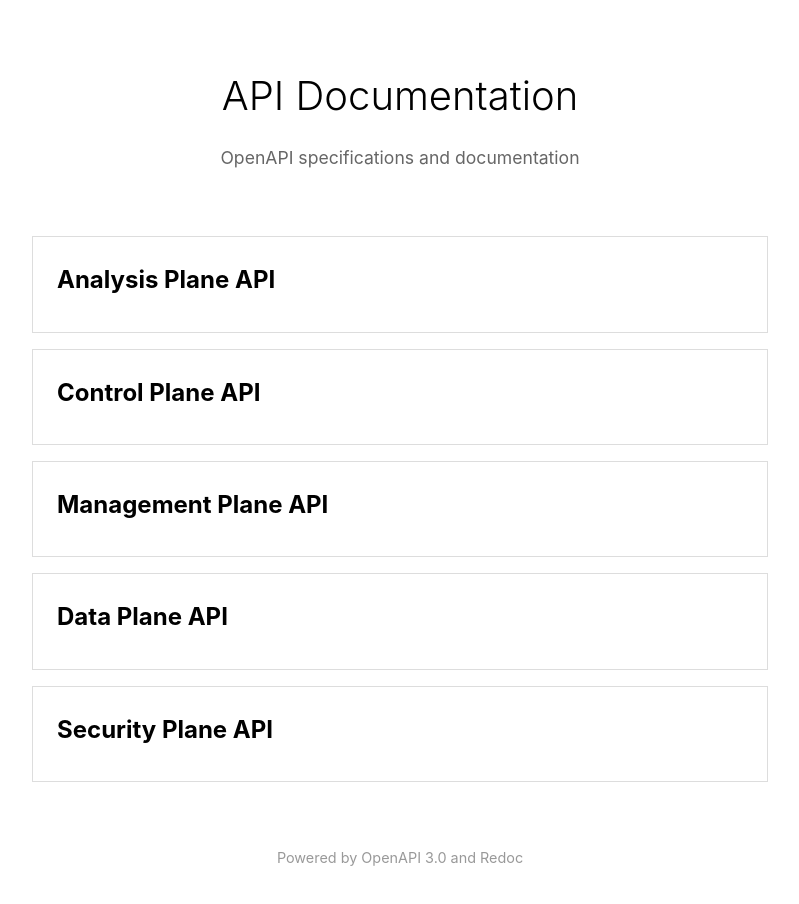
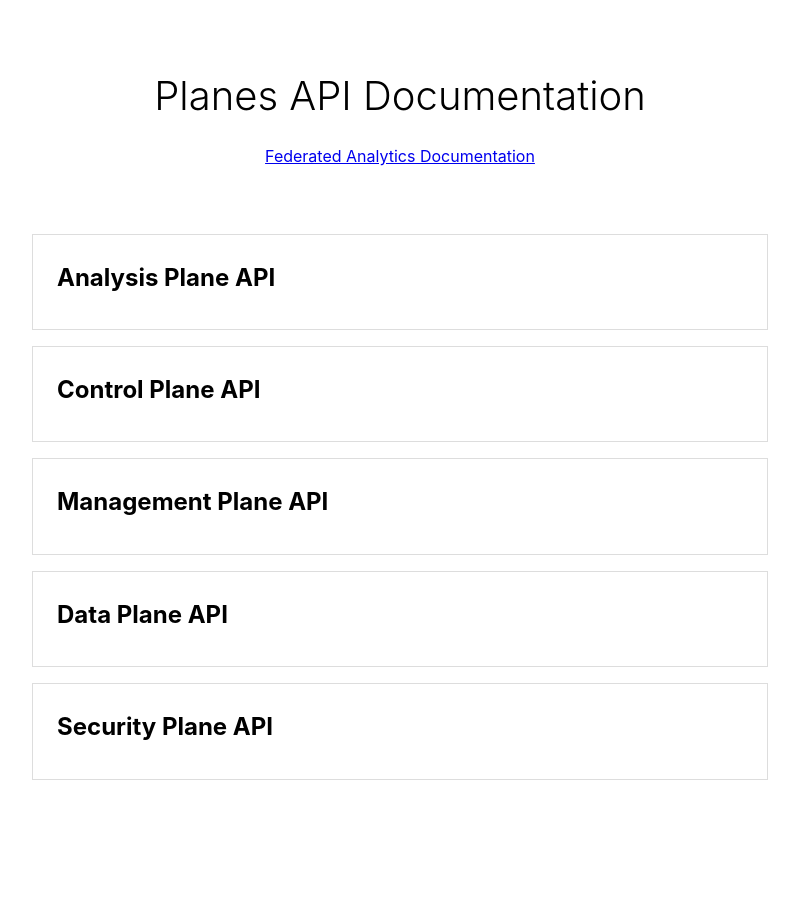
Before and after one commit to federated-research/planes-api, a website: page src/index.html in a window 1280 px wide. Shown: the whole page, without its empty margins (240-1039 px from the left). After the commit the page ends 844 px from the top, so only its background shows below. Drawn offline with Linux system fonts and the light colour scheme.

Commit message:
Update root

```diff
--- a/src/index.html
+++ b/src/index.html
@@ -3,7 +3,7 @@
 <head>
     <meta charset="UTF-8">
     <meta name="viewport" content="width=device-width, initial-scale=1.0">
-    <title>API Documentation</title>
+    <title>Planes API Documentation</title>
     <style>
         * {
             margin: 0;
@@ -91,8 +91,8 @@
 <body>
     <div class="container">
         <div class="header">
-            <h1>API Documentation</h1>
-            <p>OpenAPI specifications and documentation</p>
+            <h1>Planes API Documentation</h1>
+            <a href="https://docs.federated-analytics.ac.uk/">Federated Analytics Documentation</a>
         </div>
 
         <div class="apis-list">
@@ -117,10 +117,6 @@
             </a>
 
         </div>
-
-        <div class="footer">
-            <p>Powered by OpenAPI 3.0 and Redoc</p>
-        </div>
     </div>
 </body>
 </html>
```
